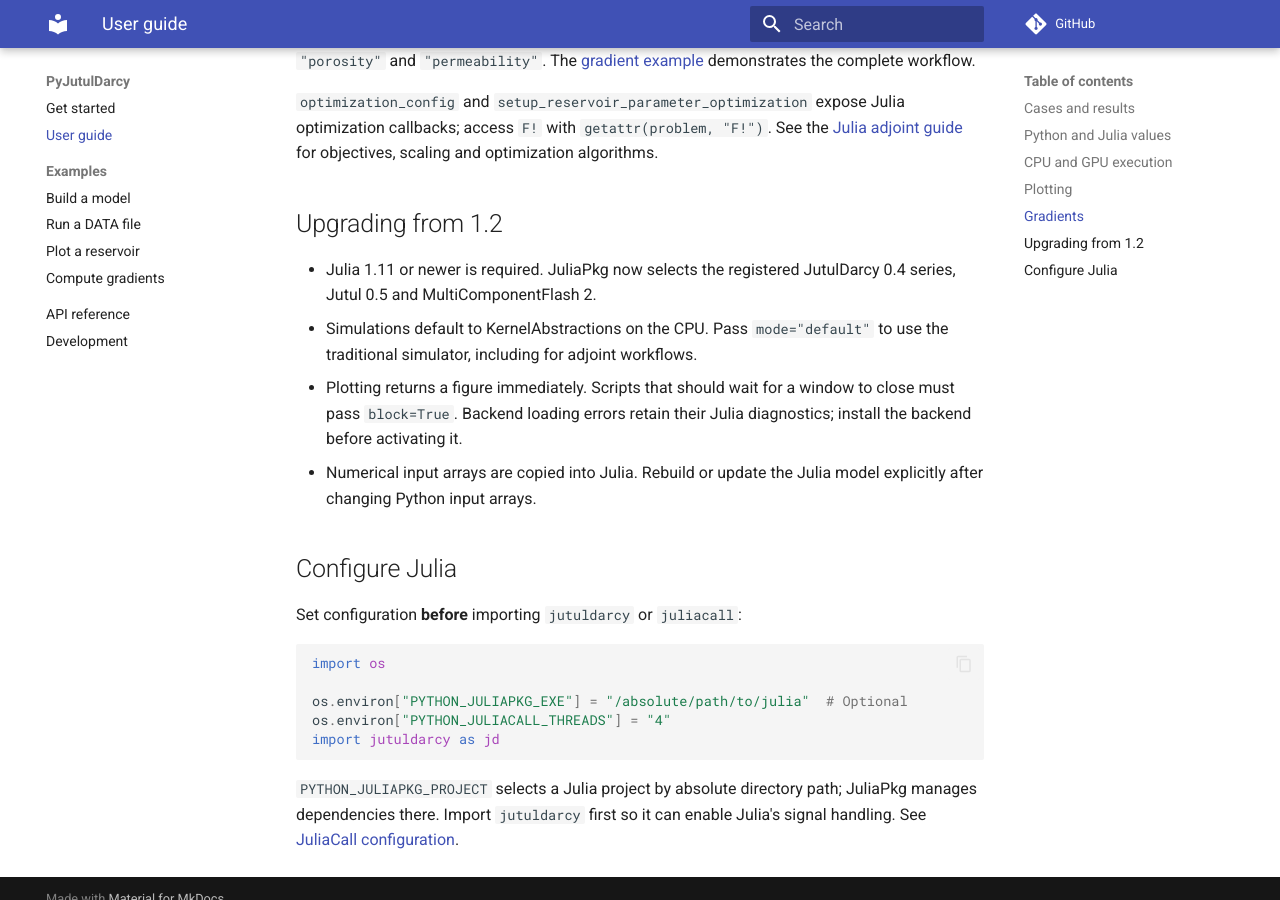
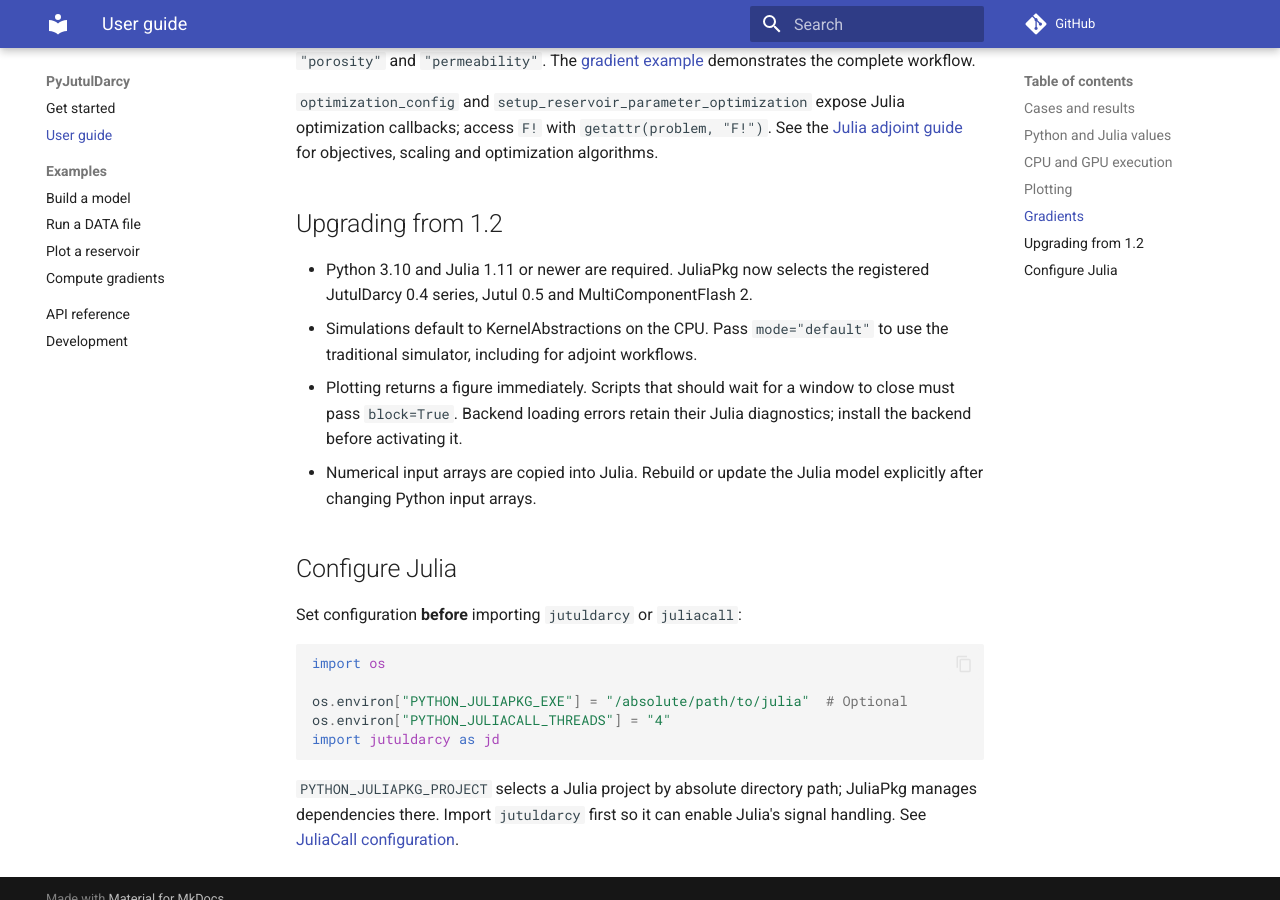
Before and after one commit to sintefmath/PyJutulDarcy, an MkDocs documentation site: the page built from docs/guide.md, in a window 1280 px wide and 900 px high, scrolled down 2991 px. Built offline with MkDocs 1.6.1 and Material for MkDocs 9.7.7, drawn with Linux system fonts in a browser that asks for light colours; comment, search, counter and statistics services are not loaded.

Commit message:
version fix

```diff
--- a/docs/guide.md
+++ b/docs/guide.md
@@ -136,8 +136,8 @@ for objectives, scaling and optimization algorithms.
 
 ## Upgrading from 1.2
 
-- Julia 1.11 or newer is required. JuliaPkg now selects the registered
-  JutulDarcy 0.4 series, Jutul 0.5 and MultiComponentFlash 2.
+- Python 3.10 and Julia 1.11 or newer are required. JuliaPkg now selects the
+  registered JutulDarcy 0.4 series, Jutul 0.5 and MultiComponentFlash 2.
 - Simulations default to KernelAbstractions on the CPU. Pass `mode="default"`
   to use the traditional simulator, including for adjoint workflows.
 - Plotting returns a figure immediately. Scripts that should wait for a window
--- a/pyproject.toml
+++ b/pyproject.toml
@@ -7,7 +7,7 @@ name = "jutuldarcy"
 version = "1.3.0.dev0"
 description = "Reservoir simulation with JutulDarcy in Python."
 readme = "README.md"
-requires-python = ">=3.9"
+requires-python = ">=3.10"
 license = "MIT"
 license-files = ["LICENSE"]
 keywords = ["reservoir simulation", "jutuldarcy"]
```
Also changed, not shown: README.md (+2 -0 lines), docs/development.md (+1 -1 lines), docs/index.md (+2 -0 lines), 1 other file.
